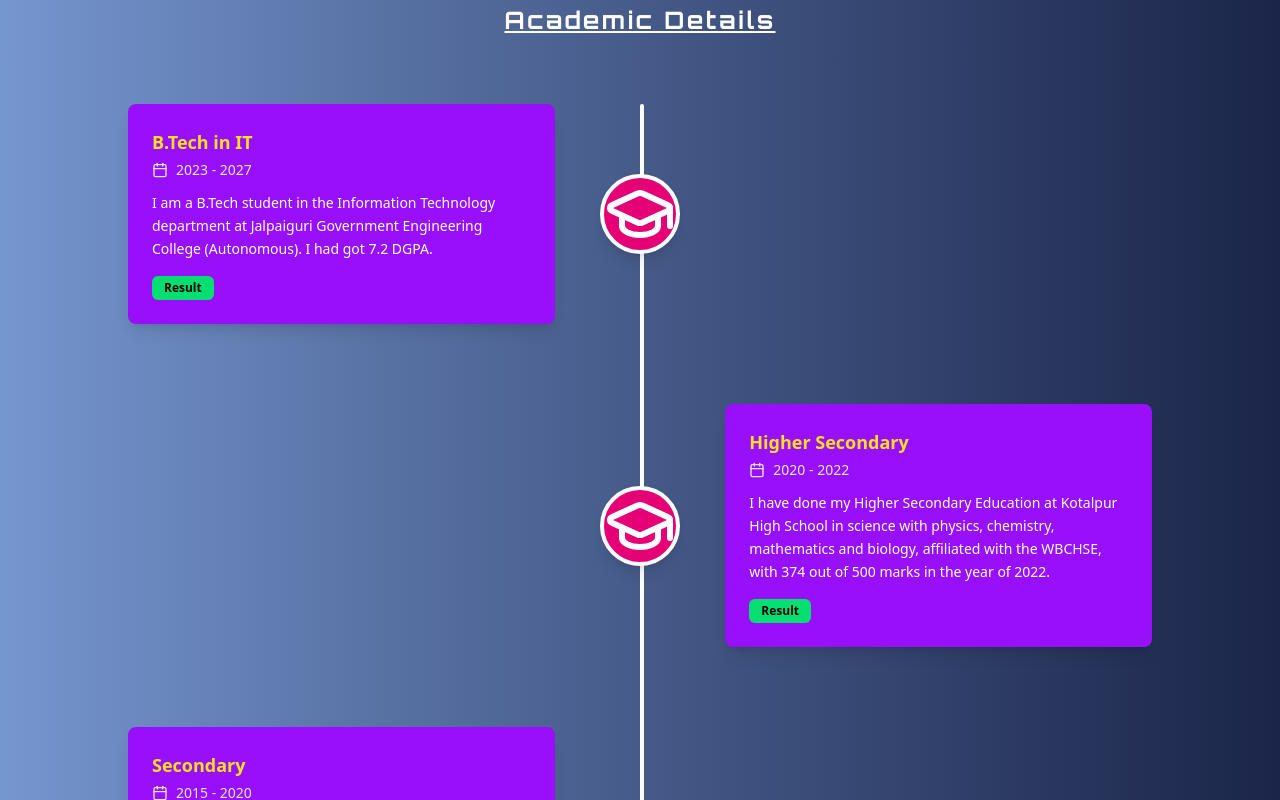
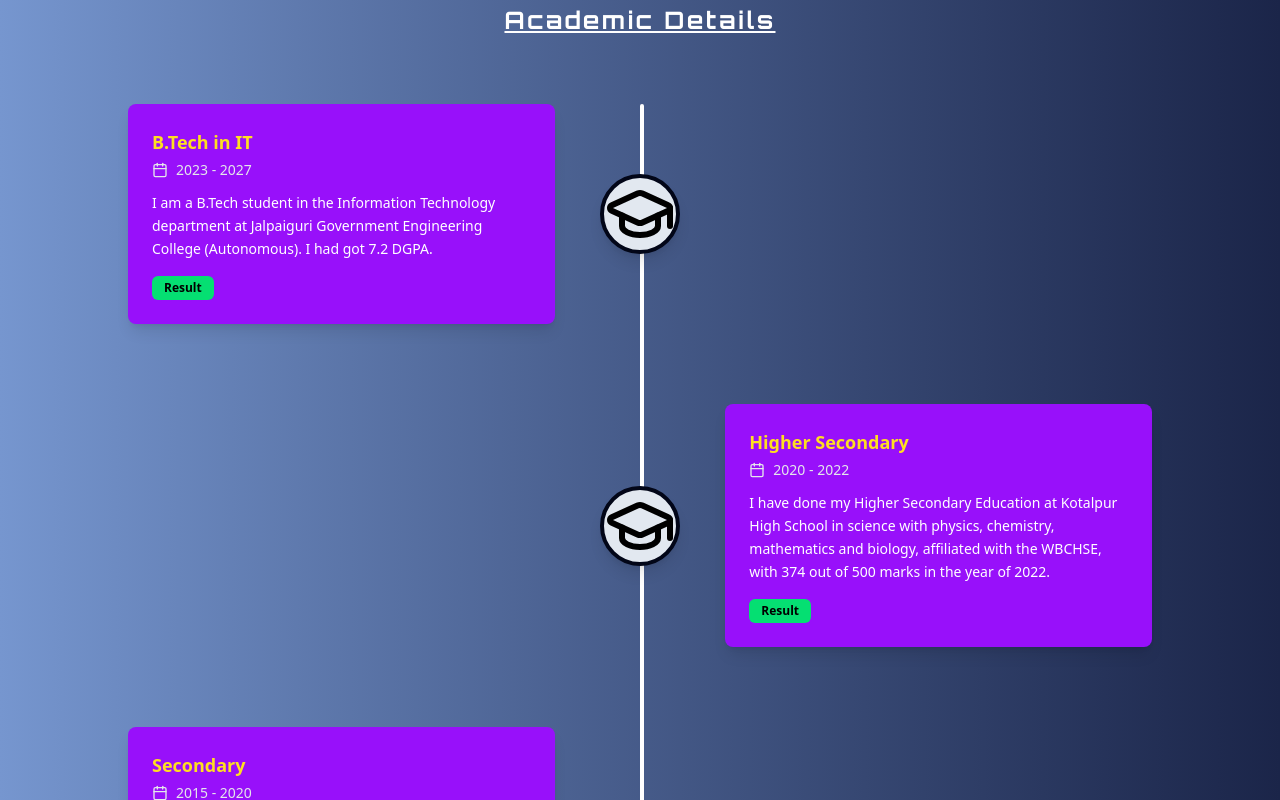
Before and after one commit to Subhas6033/portfolio, a React (Vite) app in the folder Client/: page /about in a window 1280 px wide. Shown: the part 960-1760 px from the top of the page. Built offline with nearby package versions, Linux system fonts and the light colour scheme; a web font is replaced by a local one.

Commit message:
Removed unnecessary logs

```diff
--- a/Client/src/Components/Academic/Academic.jsx
+++ b/Client/src/Components/Academic/Academic.jsx
@@ -75,11 +75,11 @@ const AcademicTimeline = () => {
               <SlideUpAnimation
                 className="absolute left-4 sm:left-1/2 top-1/2
                 -translate-y-1/2 -translate-x-1/2
-                bg-pink-600 w-12 h-12 sm:w-20 sm:h-20
-                rounded-full border-4 border-white
+                bg-slate-200 w-12 h-12 sm:w-20 sm:h-20
+                rounded-full border-4 border-slate-950
                 flex items-center justify-center shadow-lg"
               >
-                <GraduationCap size={22} className="sm:size-40 text-white" />
+                <GraduationCap size={22} className="sm:size-40 text-black" />
               </SlideUpAnimation>
             </AnimationWrapper>
           );
--- a/Client/src/Pages/About/About.jsx
+++ b/Client/src/Pages/About/About.jsx
@@ -114,6 +114,7 @@ const Project = () => {
           </Card>
         </FadeInSlideUpAnimation>
       </div>
+
       {/* Academic Details */}
       <SlideUpAnimation>
         <p className="my-5 text-2xl font-orbitron text-center text-white font-bold tracking-widest underline">Academic Details</p>
--- a/Client/src/Pages/Contact/Contact.jsx
+++ b/Client/src/Pages/Contact/Contact.jsx
@@ -29,11 +29,9 @@ const Contact = () => {
       reset();
       setStatus("success")
       setLoading(false)
-      console.log("Successfully sent the data to the owner", data);
-    } catch (error) {
+    } catch{
       setLoading(false)
       setStatus("error")
-      console.error("Error while sending data from frontend to backend", error);
     }
   };
 
```
Also changed, not shown: 2 other files (tests, documents, lock files or other folders).
